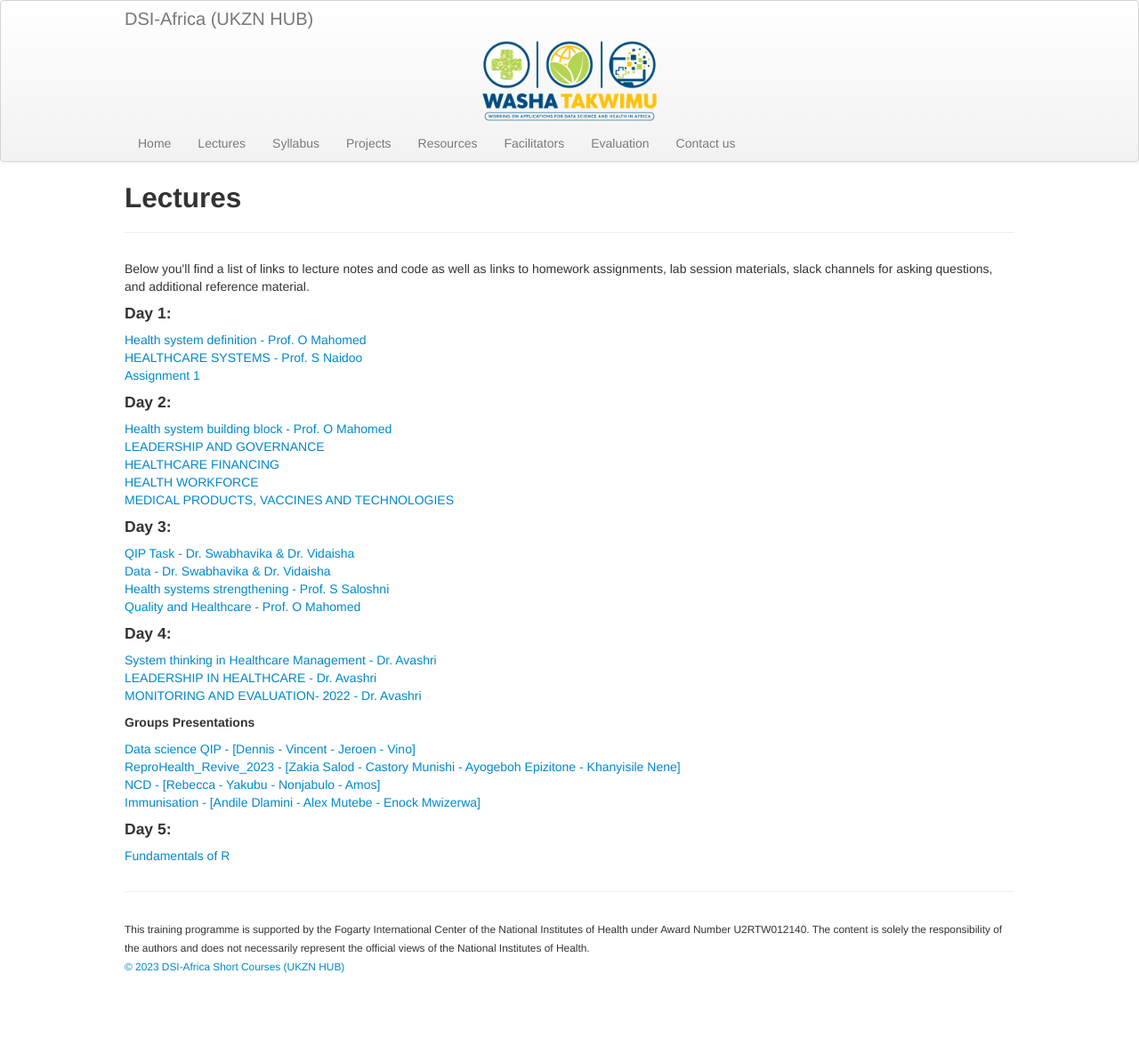
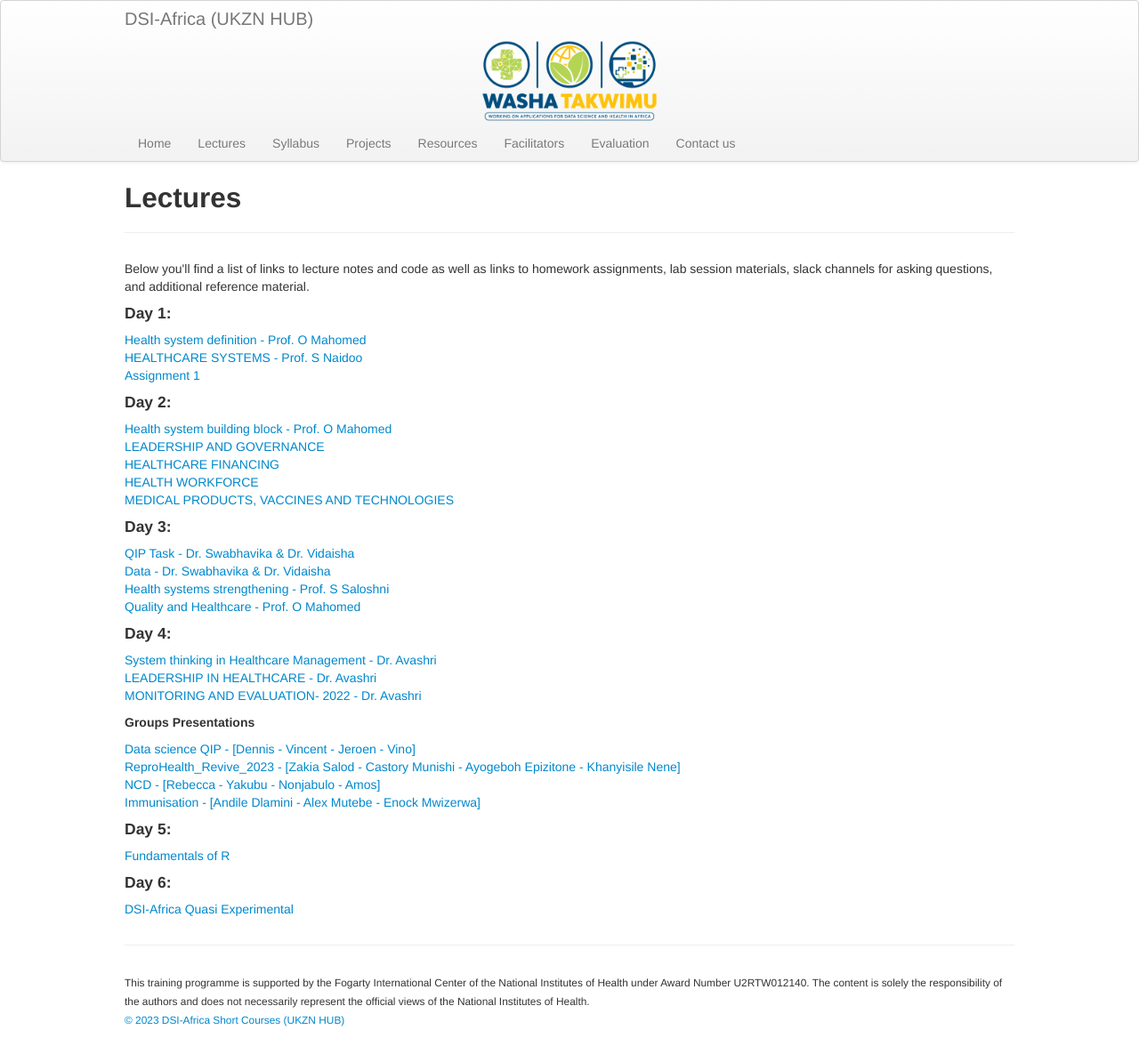
Before and after one commit to hscourseukzn/hscourseukzn.github.io, a Jekyll site: the page built from pages/lectures.md, in a window 1280 px wide. Shown: the whole page at 89% size. Built offline with Jekyll 4.4.1, drawn with Linux system fonts in a browser that asks for light colours; before the commit the page ends 1107 px from its top, so only the background shows below that.

Commit message:
Update lectures.md

```diff
--- a/pages/lectures.md
+++ b/pages/lectures.md
@@ -180,6 +180,9 @@ Below you'll find a list of links to lecture notes and code as well as links to
 <a href="https://hscourseukzn.github.io/PDFLectures/Fundamentals of R.zip" download> Fundamentals of R </a> <br>
 
 
+<h4> Day 6:</h4>
+
+<a href="https://hscourseukzn.github.io/PDFLectures/DSI-Africa_quasiexperimental.pdf" download> DSI-Africa Quasi Experimental </a> <br>
 
 
 
```
